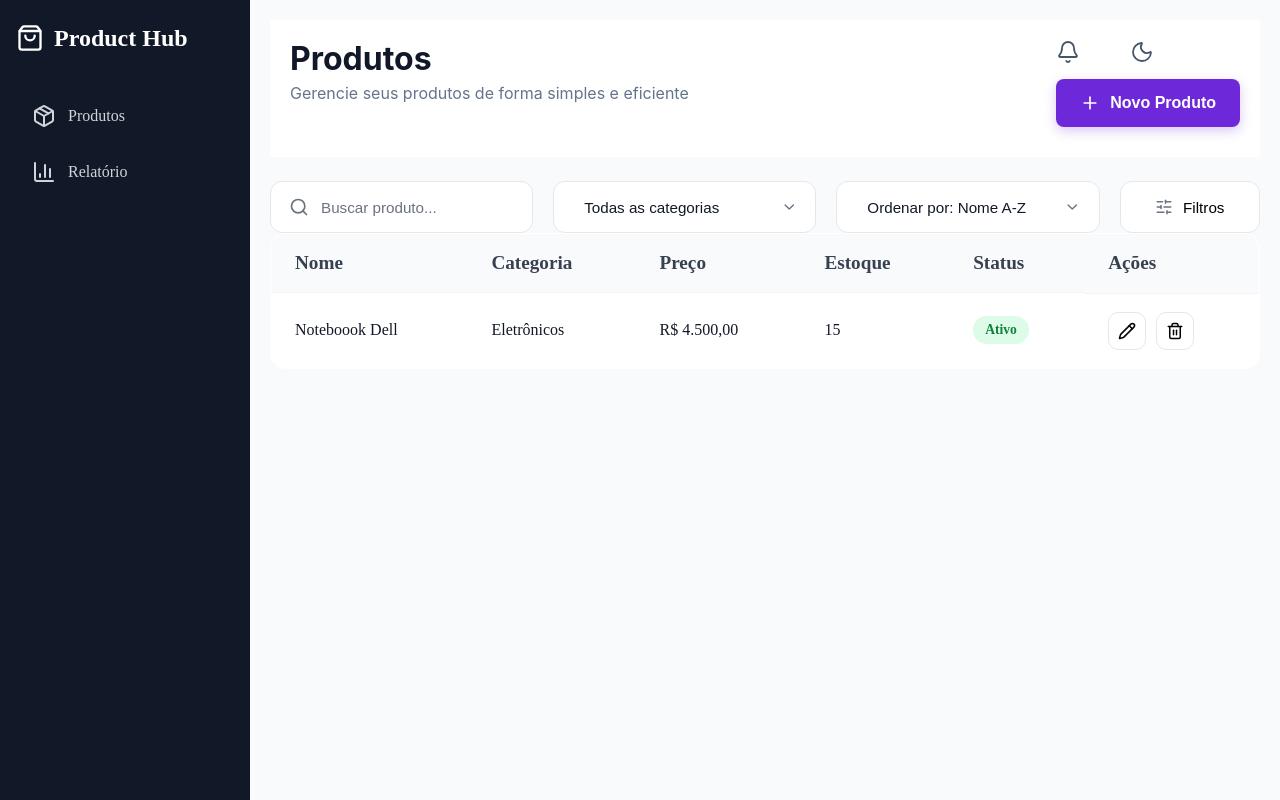
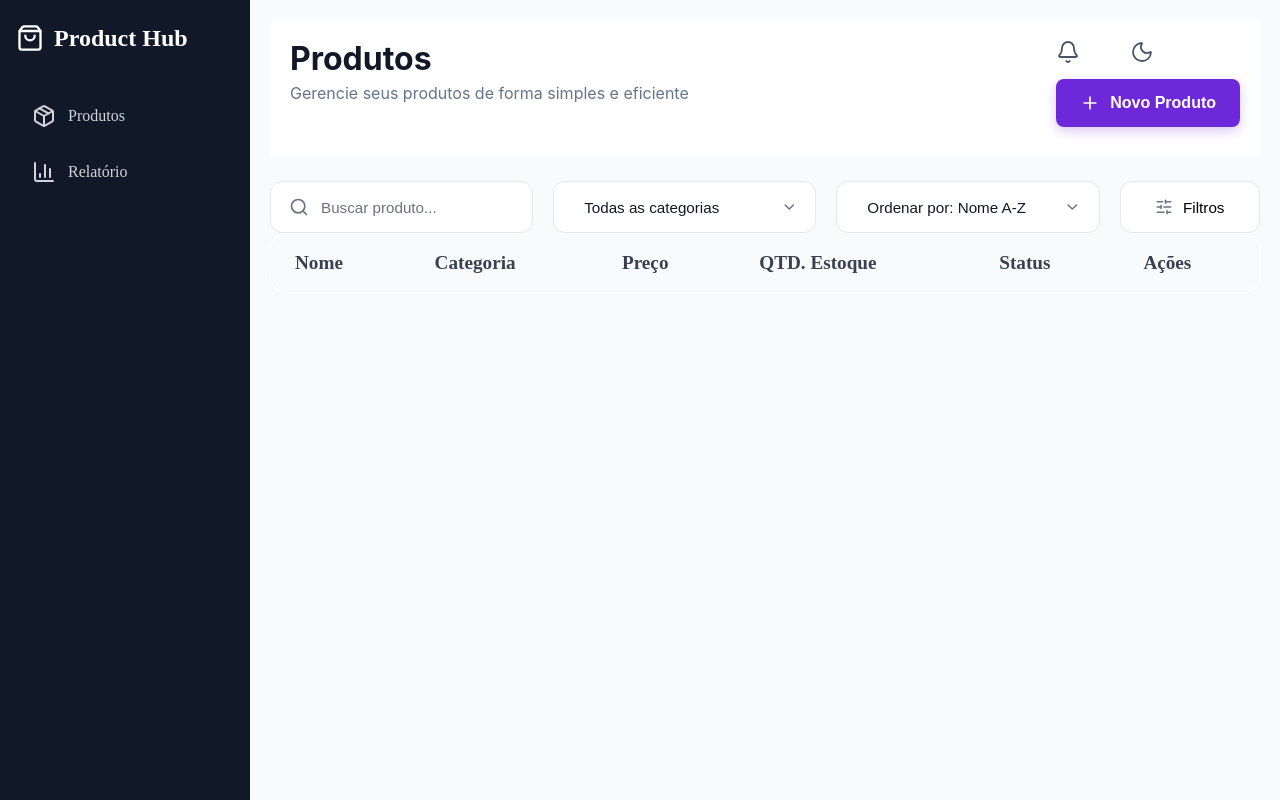
Before and after one commit to vinivmarinho/productDashboard, a React (Vite) app: page / in a window 1280 px wide. Built offline with nearby package versions, Linux system fonts and the light colour scheme.

Commit message:
feat: Mostra produtos do array na tabela

```diff
--- a/src/components/Modals/AddProductModal.tsx
+++ b/src/components/Modals/AddProductModal.tsx
@@ -78,8 +78,8 @@ export function AddProductModal({onClose}: Props) {
                         required
                         >
                             <option value="" disabled selected>Selecione o Status</option>
-                            <option>Ativo</option>
-                            <option>Inativo</option>
+                            <option value="active">Ativo</option>
+                            <option value="inactive">Inativo</option>
                         </select>
                     </div>
 
--- a/src/components/Table/Table.tsx
+++ b/src/components/Table/Table.tsx
@@ -1,6 +1,19 @@
 import { Pencil, Trash2 } from "lucide-react";
 import "./table.css";
+import { readAllProducts } from "../../data/products";
+import { useState, useEffect } from "react";
+import type { Product } from "../../data/products";
+
 export default function Table() {
+    // Armazena um array de `Product` (o type alias) e começa vazio
+    // Depois, ao chamar `setProducts(readAllProducts)`, ele será atualizado com os produtos do localStorage
+    const [products, setProducts] = useState<Product[]>([]);
+
+    useEffect(() => {
+        setProducts(readAllProducts());
+    }, [])
+
+
     return(
         <table className="products-table">
             <thead>
@@ -8,26 +21,29 @@ export default function Table() {
                     <th>Nome</th>
                     <th>Categoria</th>
                     <th>Preço</th>
-                    <th>Estoque</th>
+                    <th>QTD. Estoque</th>
                     <th>Status</th>
                     <th>Ações</th>
                 </tr>
             </thead>
 
             <tbody>
-                <tr>
-                    <td>Noteboook Dell </td>
-                    <td>Eletrônicos</td>
-                    <td>R$ 4.500,00</td>
-                    <td>15</td>
+
+                {/* Mostrando os produtos salvos no localStorage */}
+                {products.map((product) => (
+                    <tr key={product.id}>
+                        <td>{product.name}</td>
+                        <td>{product.category}</td>
+                        <td>R${product.price.toFixed(2)}</td>
+                        <td>{product.stock}</td>
                         <td>
-                        <span className="status active">
-                            Ativo
+                            <span className={`status ${product.status}`}>
+                                {product.status === "active" ? "Ativo" : "Inativo"}
                             </span>
                         </td>
 
                         <td className="actions">
-                        <button>
+                            <button onClick={showProducts}>
                                 <Pencil size={18}/>
                             </button>
 
@@ -35,8 +51,9 @@ export default function Table() {
                                 <Trash2 size={18} />
                             </button>
                         </td>
+                    </tr>
+                ))}
 
-                </tr>
             </tbody>
         </table>
     )
--- a/src/data/products.ts
+++ b/src/data/products.ts
@@ -71,8 +71,8 @@ export function updateProduct( id: number, updates: Partial<Omit<Product, "id">>
     console.log("Produto atualizado")
 };
 
-export function ReadAllProducts():Product[] {
+export function readAllProducts():Product[] {
     /* Pega array no localStorage e depois mostra ele em formato JSON*/
     const savedProducts = localStorage.getItem("products");
-    return savedProducts ? JSON.parse(savedProducts) : []
+    return savedProducts ? JSON.parse(savedProducts) : [];
 };
```
Lines whose indentation alone changed are shown as unchanged.
